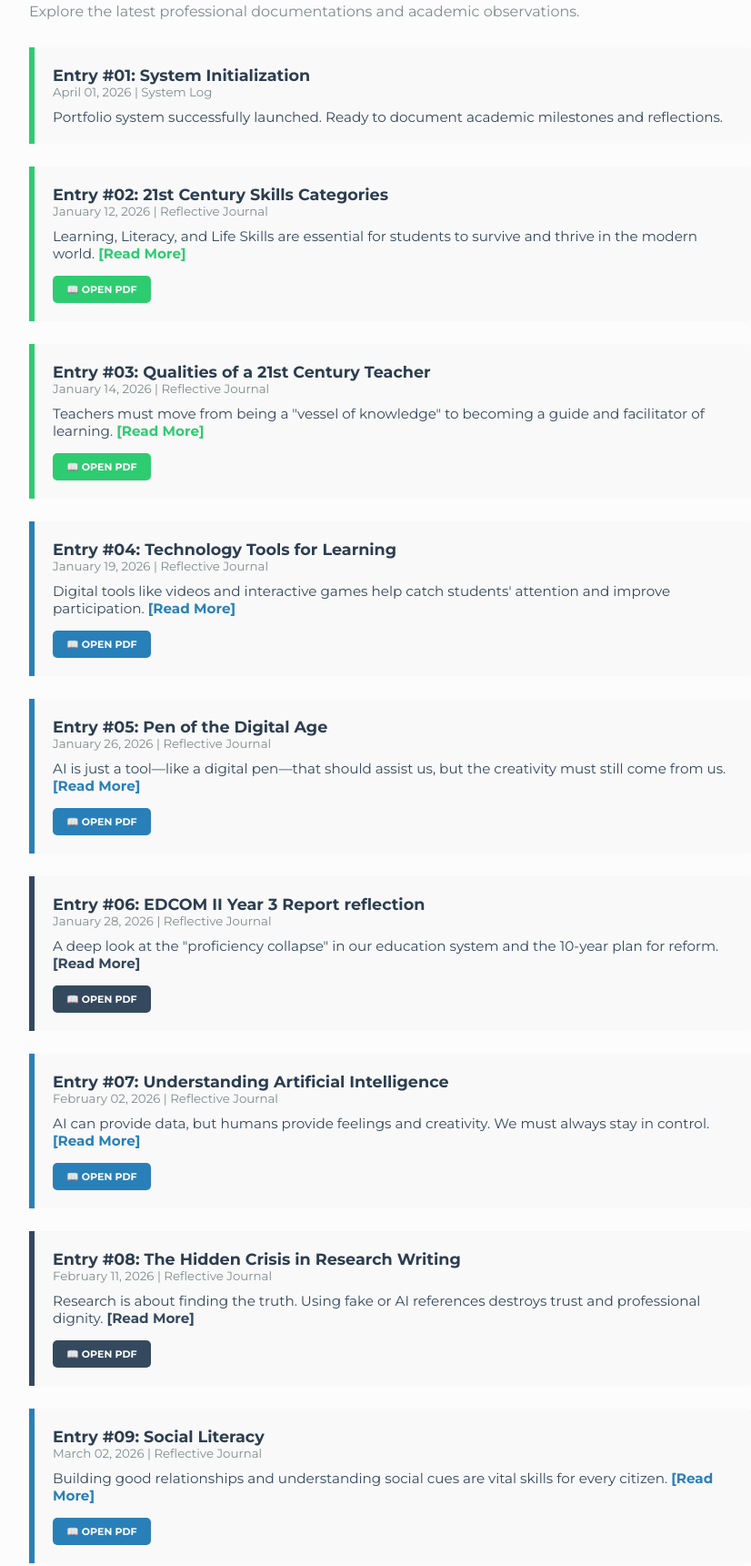
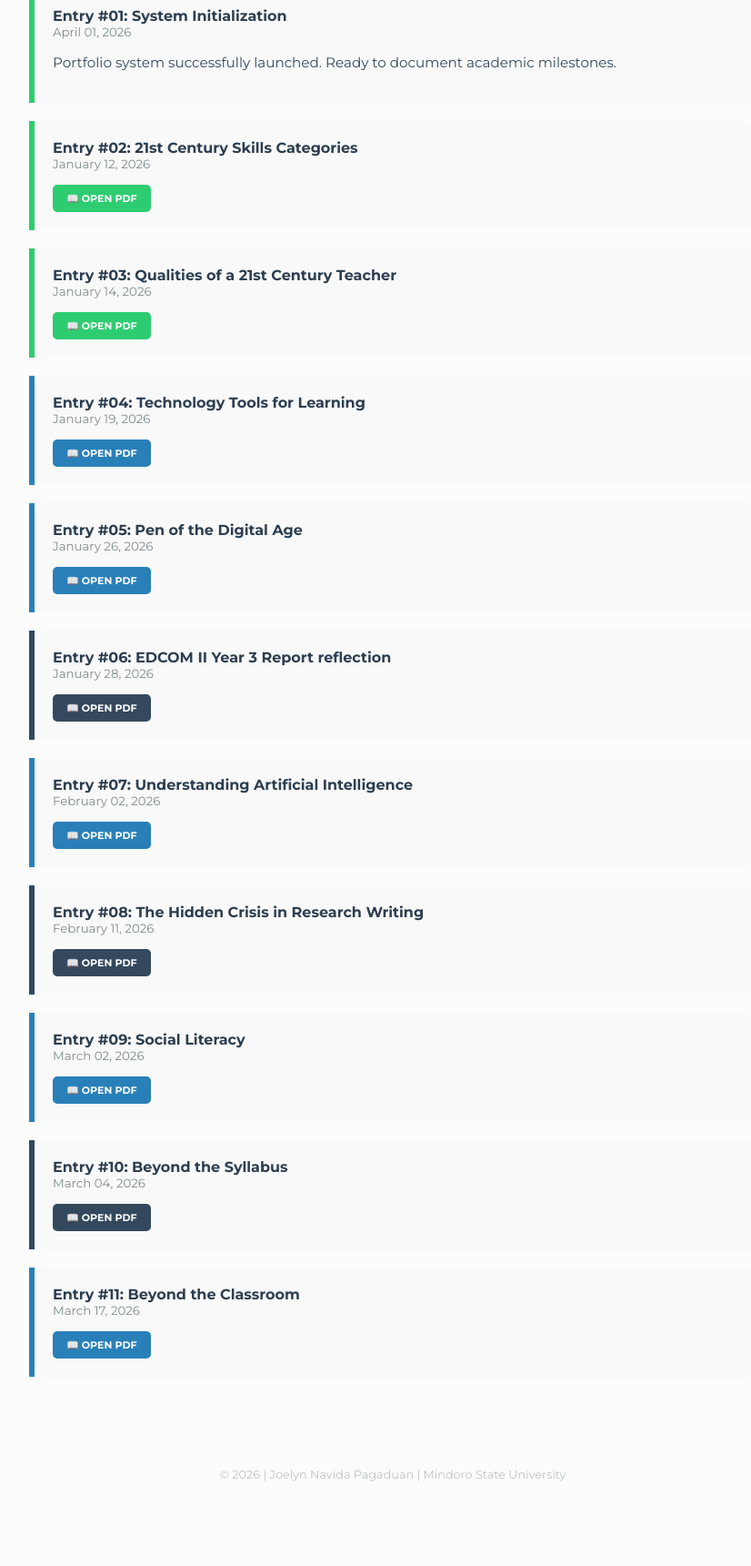
Before and after one commit to Navidaganda/sci-navida-hub, a plain HTML site: page index.html in a window 1280 px wide. Shown: the part 608-2329 px from the top of the page at 91% size, without its empty margins (208-1034 px from the left). After the commit the page ends 2276 px from the top, so only its background shows below. Drawn offline with Linux system fonts and the light colour scheme; a web font is replaced by a local one.

Commit message:
Update index.html

```diff
--- a/index.html
+++ b/index.html
@@ -7,132 +7,152 @@
     <link href="https://fonts.googleapis.com/css2?family=Montserrat:wght@400;700&family=Playfair+Display:ital,wght@1,600&display=swap" rel="stylesheet">
     <style>
         body { font-family: 'Montserrat', sans-serif; margin: 0; text-align: center; color: #2c3e50; background-color: #fcfcfc; }
-        .hero { background: #ffffff; padding: 80px 20px; border-bottom: 8px solid #2ecc71; }
+
+        /* TOP BAR: MUSIC & LOGO */
+        .top-bar { display: flex; justify-content: space-between; align-items: center; padding: 10px 20px; background: white; border-bottom: 2px solid #2ecc71; position: sticky; top: 0; z-index: 1000; }
+        audio { height: 30px; border-radius: 20px; }
+
+        .hero { background: #ffffff; padding: 60px 20px; border-bottom: 8px solid #2ecc71; }
         h1 { color: #2ecc71; font-size: 2.8em; margin: 0; letter-spacing: 2px; }
         .motto { font-family: 'Playfair Display', serif; font-size: 1.3em; color: #2ecc71; font-style: italic; margin: 20px 0; }
-        .description-box { max-width: 650px; margin: auto; padding: 25px; line-height: 1.8; color: #34495e; background: #fff; border: 1px solid #ddd; border-radius: 12px; font-size: 1em; }
-        .journal-section { padding: 50px 20px; max-width: 800px; margin: auto; text-align: left; }
-        .journal-card { padding: 20px; margin-bottom: 25px; background: #f9f9f9; border-radius: 0 12px 12px 0; transition: 0.3s; cursor: pointer; }
-        .journal-card:hover { box-shadow: 5px 5px 15px rgba(0,0,0,0.08); }
+
+        /* SEARCH BOX */
+        .search-container { padding: 30px 20px; background: #f0fff4; }
+        #journalSearch { width: 80%; max-width: 500px; padding: 12px 20px; border-radius: 25px; border: 2px solid #2ecc71; outline: none; font-size: 1em; }
+
+        .journal-section { padding: 40px 20px; max-width: 800px; margin: auto; text-align: left; }
+        .journal-card { padding: 20px; margin-bottom: 20px; background: #f9f9f9; border-radius: 0 12px 12px 0; transition: 0.3s; border-left: 6px solid #2ecc71; }
+        .journal-card:hover { box-shadow: 5px 5px 15px rgba(0,0,0,0.08); background: #f0fff4 !important; }
+
+        a { text-decoration: none; color: inherit; display: block; }
+        .btn-open { color: #fff; padding: 8px 15px; border-radius: 5px; font-weight: bold; font-size: 11px; display: inline-block; margin-top: 15px; background: #2ecc71; }
         .footer { padding: 40px; font-size: 0.8em; color: #bdc3c7; }
-        a { text-decoration: none; color: inherit; display: block; }
-        .btn-open { color: #fff; padding: 8px 15px; border-radius: 5px; font-weight: bold; font-size: 11px; display: inline-block; margin-top: 15px; }
     </style>
 </head>
 <body>
+
+    <div class="top-bar">
+        <audio controls loop>
+            <source src="background-music.mp3" type="audio/mpeg">
+        </audio>
+        <div style="text-align: right;">
+            <strong style="color: #2ecc71; font-size: 0.9em;">SCI-NAVIDA HUB</strong>
+        </div>
+    </div>
 
     <div class="hero">
         <h1>SCI-NAVIDA HUB</h1>
         <p style="font-weight:bold; color:#7f8c8d; letter-spacing: 1px;">JOELYN NAVIDA PAGADUAN | Science Major</p>
         <div class="motto">"Where curiosity is the constant and discovery is the variable."</div>
-        <div class="description-box">
-            "The intersection of scientific inquiry and professional growth. From strategic observations to pedagogical insights, <b>Sci-Navida Hub</b> serves as the central nucleus for the academic milestones and creative documentation of <b>Joelyn Navida Pagaduan</b>."
-        </div>
     </div>
 
-    <div class="journal-section">
+    <div class="search-container">
+        <p style="margin-bottom: 10px; color: #2c3e50; font-weight: bold;">Maghanap sa Journal:</p>
+        <input type="text" id="journalSearch" onkeyup="searchFunction()" placeholder="Type to search entries...">
+    </div>
+
+    <div class="journal-section" id="journalWrapper">
         <h3 style="border-bottom: 2px solid #eee; padding-bottom: 10px;">📝 RECENT LOGS & JOURNALS</h3>
-        <p style="color: #7f8c8d; margin-bottom: 30px;">Explore the latest professional documentations and academic observations.</p>
 
-        <div class="journal-card" style="border-left: 6px solid #2ecc71;">
-            <strong style="font-size: 1.1em; color: #2c3e50; display: block;">Entry #01: System Initialization</strong>
-            <small style="color: #7f8c8d; display: block; margin-bottom: 10px;">April 01, 2026 | System Log</small>
-            <p style="font-size: 0.95em; color: #34495e; margin: 0;">Portfolio system successfully launched. Ready to document academic milestones and reflections.</p>
+        <div class="journal-card" style="cursor: default;">
+            <strong>Entry #01: System Initialization</strong>
+            <small style="color: #7f8c8d; display: block; margin-bottom: 10px;">April 01, 2026</small>
+            <p style="font-size: 0.95em; color: #34495e;">Portfolio system successfully launched. Ready to document academic milestones.</p>
         </div>
 
-        <a href="Jan12_21st_Century_Skills_Categories.pdf" target="_blank">
-            <div class="journal-card" style="border-left: 6px solid #2ecc71;" onmouseover="this.style.background='#f0fff4'" onmouseout="this.style.background='#f9f9f9'">
-                <strong style="font-size: 1.1em; color: #2c3e50; display: block;">Entry #02: 21st Century Skills Categories</strong>
-                <small style="color: #7f8c8d; display: block; margin-bottom: 10px;">January 12, 2026 | Reflective Journal</small>
-                <p style="font-size: 0.95em; color: #34495e; margin: 0;">Learning, Literacy, and Life Skills are essential for students to survive and thrive in the modern world. <span style="color: #2ecc71; font-weight: bold;">[Read More]</span></p>
-                <div class="btn-open" style="background: #2ecc71;">📖 OPEN PDF</div>
+        <a href="Jan12_21st_Century_Skills_Categories.pdf" target="_blank" class="entry-link">
+            <div class="journal-card">
+                <strong>Entry #02: 21st Century Skills Categories</strong>
+                <small style="color: #7f8c8d; display: block;">January 12, 2026</small>
+                <div class="btn-open">📖 OPEN PDF</div>
             </div>
         </a>
 
-        <a href="Jan14_Qualities_of_21st_Century_Teacher.pdf" target="_blank">
-            <div class="journal-card" style="border-left: 6px solid #2ecc71;" onmouseover="this.style.background='#f0fff4'" onmouseout="this.style.background='#f9f9f9'">
-                <strong style="font-size: 1.1em; color: #2c3e50; display: block;">Entry #03: Qualities of a 21st Century Teacher</strong>
-                <small style="color: #7f8c8d; display: block; margin-bottom: 10px;">January 14, 2026 | Reflective Journal</small>
-                <p style="font-size: 0.95em; color: #34495e; margin: 0;">Teachers must move from being a "vessel of knowledge" to becoming a guide and facilitator of learning. <span style="color: #2ecc71; font-weight: bold;">[Read More]</span></p>
-                <div class="btn-open" style="background: #2ecc71;">📖 OPEN PDF</div>
+        <a href="Jan14_Qualities_of_21st_Century_Teacher.pdf" target="_blank" class="entry-link">
+            <div class="journal-card">
+                <strong>Entry #03: Qualities of a 21st Century Teacher</strong>
+                <small style="color: #7f8c8d; display: block;">January 14, 2026</small>
+                <div class="btn-open">📖 OPEN PDF</div>
             </div>
         </a>
 
-        <a href="Jan19_Technology_Tools_for_Learning.pdf" target="_blank">
-            <div class="journal-card" style="border-left: 6px solid #2980b9;" onmouseover="this.style.background='#f0f7ff'" onmouseout="this.style.background='#f9f9f9'">
-                <strong style="font-size: 1.1em; color: #2c3e50; display: block;">Entry #04: Technology Tools for Learning</strong>
-                <small style="color: #7f8c8d; display: block; margin-bottom: 10px;">January 19, 2026 | Reflective Journal</small>
-                <p style="font-size: 0.95em; color: #34495e; margin: 0;">Digital tools like videos and interactive games help catch students' attention and improve participation. <span style="color: #2980b9; font-weight: bold;">[Read More]</span></p>
-                <div class="btn-open" style="background: #2980b9;">📖 OPEN PDF</div>
+        <a href="Jan19_Technology_Tools_for_Learning.pdf" target="_blank" class="entry-link">
+            <div class="journal-card" style="border-left-color: #2980b9;">
+                <strong>Entry #04: Technology Tools for Learning</strong>
+                <small style="color: #7f8c8d; display: block;">January 19, 2026</small>
+                <div class="btn-open" style="background:#2980b9;">📖 OPEN PDF</div>
             </div>
         </a>
 
-        <a href="Jan26_Pen_of_the_Digital_Age.pdf" target="_blank">
-            <div class="journal-card" style="border-left: 6px solid #2980b9;" onmouseover="this.style.background='#f0f7ff'" onmouseout="this.style.background='#f9f9f9'">
-                <strong style="font-size: 1.1em; color: #2c3e50; display: block;">Entry #05: Pen of the Digital Age</strong>
-                <small style="color: #7f8c8d; display: block; margin-bottom: 10px;">January 26, 2026 | Reflective Journal</small>
-                <p style="font-size: 0.95em; color: #34495e; margin: 0;">AI is just a tool—like a digital pen—that should assist us, but the creativity must still come from us. <span style="color: #2980b9; font-weight: bold;">[Read More]</span></p>
-                <div class="btn-open" style="background: #2980b9;">📖 OPEN PDF</div>
+        <a href="Jan26_Pen_of_the_Digital_Age.pdf" target="_blank" class="entry-link">
+            <div class="journal-card" style="border-left-color: #2980b9;">
+                <strong>Entry #05: Pen of the Digital Age</strong>
+                <small style="color: #7f8c8d; display: block;">January 26, 2026</small>
+                <div class="btn-open" style="background:#2980b9;">📖 OPEN PDF</div>
             </div>
         </a>
 
-        <a href="Jan28_EDCOM_II_YO3_Report.pdf" target="_blank">
-            <div class="journal-card" style="border-left: 6px solid #34495e;" onmouseover="this.style.background='#f4f6f7'" onmouseout="this.style.background='#f9f9f9'">
-                <strong style="font-size: 1.1em; color: #2c3e50; display: block;">Entry #06: EDCOM II Year 3 Report reflection</strong>
-                <small style="color: #7f8c8d; display: block; margin-bottom: 10px;">January 28, 2026 | Reflective Journal</small>
-                <p style="font-size: 0.95em; color: #34495e; margin: 0;">A deep look at the "proficiency collapse" in our education system and the 10-year plan for reform. <span style="color: #34495e; font-weight: bold;">[Read More]</span></p>
-                <div class="btn-open" style="background: #34495e;">📖 OPEN PDF</div>
+        <a href="Jan28_EDCOM_II_YO3_Report_reflection.pdf" target="_blank" class="entry-link">
+            <div class="journal-card" style="border-left-color: #34495e;">
+                <strong>Entry #06: EDCOM II Year 3 Report reflection</strong>
+                <small style="color: #7f8c8d; display: block;">January 28, 2026</small>
+                <div class="btn-open" style="background:#34495e;">📖 OPEN PDF</div>
             </div>
         </a>
 
-        <a href="Feb2_Artificial_Intelligence.pdf" target="_blank">
-            <div class="journal-card" style="border-left: 6px solid #2980b9;" onmouseover="this.style.background='#f0f7ff'" onmouseout="this.style.background='#f9f9f9'">
-                <strong style="font-size: 1.1em; color: #2c3e50; display: block;">Entry #07: Understanding Artificial Intelligence</strong>
-                <small style="color: #7f8c8d; display: block; margin-bottom: 10px;">February 02, 2026 | Reflective Journal</small>
-                <p style="font-size: 0.95em; color: #34495e; margin: 0;">AI can provide data, but humans provide feelings and creativity. We must always stay in control. <span style="color: #2980b9; font-weight: bold;">[Read More]</span></p>
-                <div class="btn-open" style="background: #2980b9;">📖 OPEN PDF</div>
+        <a href="Feb2_Artificial_Intelligence.pdf" target="_blank" class="entry-link">
+            <div class="journal-card" style="border-left-color: #2980b9;">
+                <strong>Entry #07: Understanding Artificial Intelligence</strong>
+                <small style="color: #7f8c8d; display: block;">February 02, 2026</small>
+                <div class="btn-open" style="background:#2980b9;">📖 OPEN PDF</div>
             </div>
         </a>
 
-        <a href="Feb11_The_Hidden_Crisis_in_Research_Writing.pdf" target="_blank">
-            <div class="journal-card" style="border-left: 6px solid #34495e;" onmouseover="this.style.background='#f4f6f7'" onmouseout="this.style.background='#f9f9f9'">
-                <strong style="font-size: 1.1em; color: #2c3e50; display: block;">Entry #08: The Hidden Crisis in Research Writing</strong>
-                <small style="color: #7f8c8d; display: block; margin-bottom: 10px;">February 11, 2026 | Reflective Journal</small>
-                <p style="font-size: 0.95em; color: #34495e; margin: 0;">Research is about finding the truth. Using fake or AI references destroys trust and professional dignity. <span style="color: #34495e; font-weight: bold;">[Read More]</span></p>
-                <div class="btn-open" style="background: #34495e;">📖 OPEN PDF</div>
+        <a href="Feb11_The_Hidden_Crisis_in_Research_Writing.pdf" target="_blank" class="entry-link">
+            <div class="journal-card" style="border-left-color: #34495e;">
+                <strong>Entry #08: The Hidden Crisis in Research Writing</strong>
+                <small style="color: #7f8c8d; display: block;">February 11, 2026</small>
+                <div class="btn-open" style="background:#34495e;">📖 OPEN PDF</div>
             </div>
         </a>
 
-        <a href="March2_Social_Literacy.pdf" target="_blank">
-            <div class="journal-card" style="border-left: 6px solid #2980b9;" onmouseover="this.style.background='#f0f7ff'" onmouseout="this.style.background='#f9f9f9'">
-                <strong style="font-size: 1.1em; color: #2c3e50; display: block;">Entry #09: Social Literacy</strong>
-                <small style="color: #7f8c8d; display: block; margin-bottom: 10px;">March 02, 2026 | Reflective Journal</small>
-                <p style="font-size: 0.95em; color: #34495e; margin: 0;">Building good relationships and understanding social cues are vital skills for every citizen. <span style="color: #2980b9; font-weight: bold;">[Read More]</span></p>
-                <div class="btn-open" style="background: #2980b9;">📖 OPEN PDF</div>
+        <a href="March2_Social_Literacy.pdf" target="_blank" class="entry-link">
+            <div class="journal-card" style="border-left-color: #2980b9;">
+                <strong>Entry #09: Social Literacy</strong>
+                <small style="color: #7f8c8d; display: block;">March 02, 2026</small>
+                <div class="btn-open" style="background:#2980b9;">📖 OPEN PDF</div>
             </div>
         </a>
 
-        <a href="March04_Beyond_the_Syllabus.pdf" target="_blank">
-            <div class="journal-card" style="border-left: 6px solid #34495e;" onmouseover="this.style.background='#f4f6f7'" onmouseout="this.style.background='#f9f9f9'">
-                <strong style="font-size: 1.1em; color: #2c3e50; display: block;">Entry #10: Beyond the Syllabus</strong>
-                <small style="color: #7f8c8d; display: block; margin-bottom: 10px;">March 04, 2026 | Reflective Journal</small>
-                <p style="font-size: 0.95em; color: #34495e; margin: 0;">Respect must go both ways. Feedback should be given in private to maintain professional dignity. <span style="color: #34495e; font-weight: bold;">[Read More]</span></p>
-                <div class="btn-open" style="background: #34495e;">📖 OPEN PDF</div>
+        <a href="March04_Beyond_the_Syllabus.pdf" target="_blank" class="entry-link">
+            <div class="journal-card" style="border-left-color: #34495e;">
+                <strong>Entry #10: Beyond the Syllabus</strong>
+                <small style="color: #7f8c8d; display: block;">March 04, 2026</small>
+                <div class="btn-open" style="background:#34495e;">📖 OPEN PDF</div>
             </div>
         </a>
 
-        <a href="March17_Beyond_the_Classroom.pdf" target="_blank">
-            <div class="journal-card" style="border-left: 6px solid #2980b9;" onmouseover="this.style.background='#f0f7ff'" onmouseout="this.style.background='#f9f9f9'">
-                <strong style="font-size: 1.1em; color: #2c3e50; display: block;">Entry #11: Beyond the Classroom</strong>
-                <small style="color: #7f8c8d; display: block; margin-bottom: 10px;">March 17, 2026 | Reflective Journal</small>
-                <p style="font-size: 0.95em; color: #34495e; margin: 0;">Financial literacy is key to avoiding debt. Real generosity comes from stability, not loans. <span style="color: #2980b9; font-weight: bold;">[Read More]</span></p>
-                <div class="btn-open" style="background: #2980b9;">📖 OPEN PDF</div>
+        <a href="March17_Beyond_the_Classroom.pdf" target="_blank" class="entry-link">
+            <div class="journal-card" style="border-left-color: #2980b9;">
+                <strong>Entry #11: Beyond the Classroom</strong>
+                <small style="color: #7f8c8d; display: block;">March 17, 2026</small>
+                <div class="btn-open" style="background:#2980b9;">📖 OPEN PDF</div>
             </div>
         </a>
 
     </div>
 
-    <div class="footer">© 2026 | Science Major Portfolio | Mindoro State University</div>
+    <div class="footer">© 2026 | Joelyn Navida Pagaduan | Mindoro State University</div>
 
+    <script>
+        function searchFunction() {
+            let input = document.getElementById('journalSearch').value.toLowerCase();
+            let links = document.getElementsByClassName('entry-link');
+            for (let i = 0; i < links.length; i++) {
+                let text = links[i].innerText.toLowerCase();
+                links[i].style.display = text.includes(input) ? "block" : "none";
+            }
+        }
+    </script>
 </body>
 </html>
```
